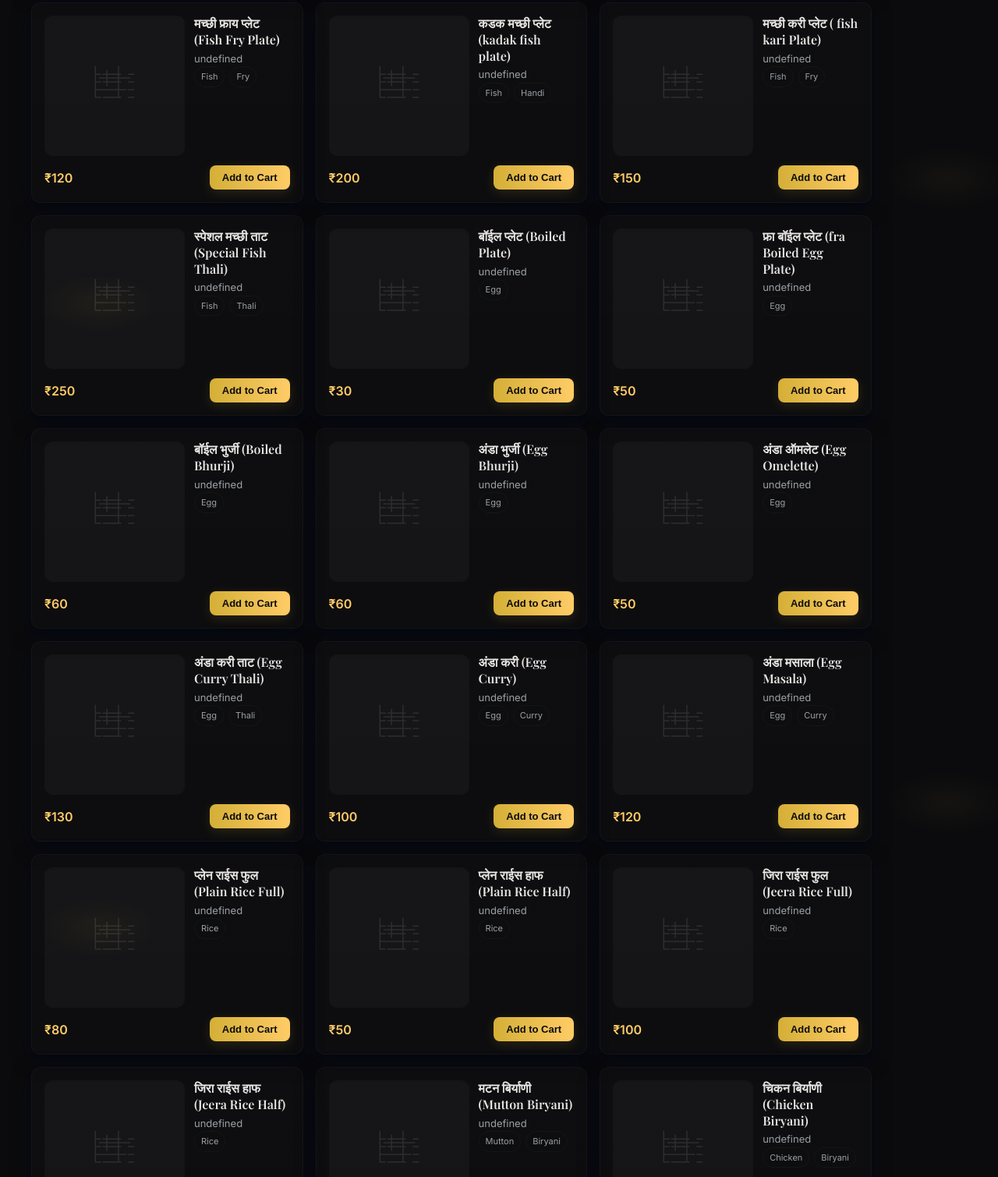
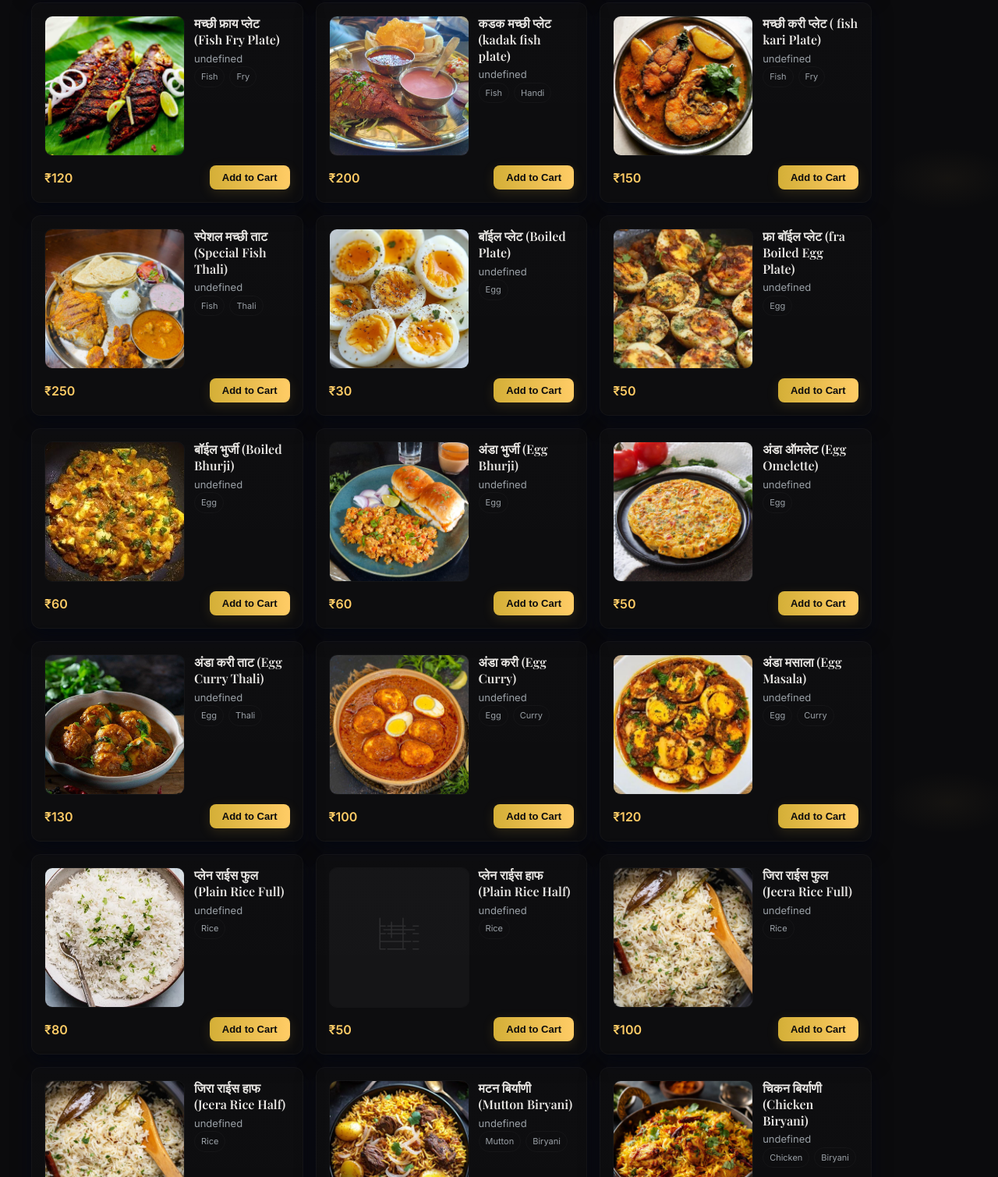
Before and after one commit to MenuSpeak/Hotel-Adhyaksha, a plain HTML site: page index.html in a window 1280 px wide. Shown: the part 1291-2800 px from the top of the page at 78% size. Drawn offline with nearby package versions, Linux system fonts and the light colour scheme.

Commit message:
Update index.html

```diff
--- a/index.html
+++ b/index.html
@@ -957,57 +957,57 @@ body::before {
   <script>
     const data = [
   // Mutton Dishes
-  {"id":801, "cat":"Mutton", "name":"मटन फ्राय (Mutton Fry)", "price":"₹200", "tags":["Mutton","Fry"], "img":"img/mutton-fry.jpg"},
-  {"id":802, "cat":"Mutton", "name":"मटन हांडी फुल (Mutton Handi Full)", "price":"₹800", "tags":["Mutton","Handi"], "img":"img/mutton-handi-half.jpg"},
-  {"id":803, "cat":"Mutton", "name":"मटन हांडी हाफ (Mutton Handi Half)", "price":"₹400", "tags":["Mutton","Handi"], "img":"img/mutton-handi-half.jpg"},
-  {"id":804, "cat":"Mutton", "name":"मटण ताट (Mutton Thali)", "price":"₹250", "tags":["Mutton","Thali"], "img":"img/mutton-thali.jpg"},
+  {"id":801, "cat":"Mutton", "name":"मटन फ्राय (Mutton Fry)", "price":"₹200", "tags":["Mutton","Fry"], "img":"img/mutton-fry.jpeg"},
+  {"id":802, "cat":"Mutton", "name":"मटन हांडी फुल (Mutton Handi Full)", "price":"₹800", "tags":["Mutton","Handi"], "img":"img/mutton-handi-half.jpeg"},
+  {"id":803, "cat":"Mutton", "name":"मटन हांडी हाफ (Mutton Handi Half)", "price":"₹400", "tags":["Mutton","Handi"], "img":"img/mutton-handi-half.jpeg"},
+  {"id":804, "cat":"Mutton", "name":"मटण ताट (Mutton Thali)", "price":"₹250", "tags":["Mutton","Thali"], "img":"img/mutton-thali.jpeg"},
 
   // Chicken Dishes
-  {"id":805, "cat":"Chicken", "name":"चिकन फ्राय (Chicken Fry)", "price":"₹100", "tags":["Chicken","Fry"], "img":"img/chicken-fry.jpg"},
-  {"id":806, "cat":"Chicken", "name":"चिकन हांडी फुल (Chicken Handi Full)", "price":"₹600", "tags":["Chicken","Handi"], "img":"img/chicken-handi-half.jpg"},
-  {"id":807, "cat":"Chicken", "name":"चिकन हांडी हाफ (Chicken Handi Half)", "price":"₹300", "tags":["Chicken","Handi"], "img":"img/chicken-handi-half.jpg"},
-  {"id":808, "cat":"Chicken", "name":"चिकन ताट (Chicken Thali)", "price":"₹200", "tags":["Chicken","Thali"], "img":"img/chicken-thali.jpg"},
+  {"id":805, "cat":"Chicken", "name":"चिकन फ्राय (Chicken Fry)", "price":"₹100", "tags":["Chicken","Fry"], "img":"img/chicken-fry.jpeg"},
+  {"id":806, "cat":"Chicken", "name":"चिकन हांडी फुल (Chicken Handi Full)", "price":"₹600", "tags":["Chicken","Handi"], "img":"img/chicken-handi-half.jpeg"},
+  {"id":807, "cat":"Chicken", "name":"चिकन हांडी हाफ (Chicken Handi Half)", "price":"₹300", "tags":["Chicken","Handi"], "img":"img/chicken-handi-half.jpeg"},
+  {"id":808, "cat":"Chicken", "name":"चिकन ताट (Chicken Thali)", "price":"₹200", "tags":["Chicken","Thali"], "img":"img/chicken-thali.jpeg"},
 
   // Fish Dishes
-  {"id":809, "cat":"Fish", "name":"मच्छी मसाला (Fish Masala)", "price":"₹150", "tags":["Fish","Curry"], "img":"img/fish-masala.jpg"},
-  {"id":810, "cat":"Fish", "name":"मच्छी फ्राय प्लेट (Fish Fry Plate)", "price":"₹120", "tags":["Fish","Fry"], "img":"img/fish-fry.jpg33"},
-  {"id":811, "cat":"Fish", "name":"कडक मच्छी प्लेट (kadak fish plate)", "price":"₹200", "tags":["Fish","Handi"], "img":"img/kadak fish plate.jpg"},
-  {"id":812, "cat":"Fish", "name":"मच्छी करी प्लेट ( fish kari Plate)", "price":"₹150", "tags":["Fish","Fry"], "img":"img/fish kari Plate.jpg"},
-  {"id":813, "cat":"Fish", "name":"स्पेशल मच्छी ताट (Special Fish Thali)", "price":"₹250", "tags":["Fish","Thali"], "img":"img/special-fish-thali.jpg"},
+  {"id":809, "cat":"Fish", "name":"मच्छी मसाला (Fish Masala)", "price":"₹150", "tags":["Fish","Curry"], "img":"img/fish-masala.jpeg"},
+  {"id":810, "cat":"Fish", "name":"मच्छी फ्राय प्लेट (Fish Fry Plate)", "price":"₹120", "tags":["Fish","Fry"], "img":"img/fish-fry.jpeg"},
+  {"id":811, "cat":"Fish", "name":"कडक मच्छी प्लेट (kadak fish plate)", "price":"₹200", "tags":["Fish","Handi"], "img":"img/kadak fish plate.jpeg"},
+  {"id":812, "cat":"Fish", "name":"मच्छी करी प्लेट ( fish kari Plate)", "price":"₹150", "tags":["Fish","Fry"], "img":"img/fish kari Plate.jpeg"},
+  {"id":813, "cat":"Fish", "name":"स्पेशल मच्छी ताट (Special Fish Thali)", "price":"₹250", "tags":["Fish","Thali"], "img":"img/special-fish-thali.jpeg"},
 
   // Egg Specials
-  {"id":814, "cat":"Egg Special", "name":" बॉईल प्लेट (Boiled Plate)", "price":"₹30", "tags":["Egg"], "img":"img/egg-plate.jpg"},
-  {"id":815, "cat":"Egg Special", "name":"फ्रा बॉईल प्लेट (fra Boiled Egg Plate)", "price":"₹50", "tags":["Egg"], "img":"img/fra Boiled Egg Plate.jpg"},
-  {"id":816, "cat":"Egg Special", "name":"बॉईल भुर्जी (Boiled Bhurji)", "price":"₹60", "tags":["Egg"], "img":"img/boiled-bhurji.jpg"},
-  {"id":817, "cat":"Egg Special", "name":"अंडा भुर्जी (Egg Bhurji)", "price":"₹60", "tags":["Egg"], "img":"img/egg-bhurji.jpg"},
-  {"id":818, "cat":"Egg Special", "name":"अंडा ऑमलेट (Egg Omelette)", "price":"₹50", "tags":["Egg"], "img":"img/egg-omelette.jpg"},
-  {"id":819, "cat":"Egg Special", "name":"अंडा करी ताट (Egg Curry Thali)", "price":"₹130", "tags":["Egg","Thali"], "img":"img/egg-curry-thali.jpg"},
-  {"id":820, "cat":"Egg Special", "name":"अंडा करी (Egg Curry)", "price":"₹100", "tags":["Egg","Curry"], "img":"img/egg-curry.jpg"},
-  {"id":821, "cat":"Egg Special", "name":"अंडा मसाला (Egg Masala)", "price":"₹120", "tags":["Egg","Curry"], "img":"img/egg-masala.jpg"},
+  {"id":814, "cat":"Egg Special", "name":" बॉईल प्लेट (Boiled Plate)", "price":"₹30", "tags":["Egg"], "img":"img/egg-plate.jpeg"},
+  {"id":815, "cat":"Egg Special", "name":"फ्रा बॉईल प्लेट (fra Boiled Egg Plate)", "price":"₹50", "tags":["Egg"], "img":"img/fra Boiled Egg Plate.jpeg"},
+  {"id":816, "cat":"Egg Special", "name":"बॉईल भुर्जी (Boiled Bhurji)", "price":"₹60", "tags":["Egg"], "img":"img/boiled-bhurji.jpeg"},
+  {"id":817, "cat":"Egg Special", "name":"अंडा भुर्जी (Egg Bhurji)", "price":"₹60", "tags":["Egg"], "img":"img/egg-bhurji.jpeg"},
+  {"id":818, "cat":"Egg Special", "name":"अंडा ऑमलेट (Egg Omelette)", "price":"₹50", "tags":["Egg"], "img":"img/egg-omelette.jpeg"},
+  {"id":819, "cat":"Egg Special", "name":"अंडा करी ताट (Egg Curry Thali)", "price":"₹130", "tags":["Egg","Thali"], "img":"img/egg-curry-thali.jpeg"},
+  {"id":820, "cat":"Egg Special", "name":"अंडा करी (Egg Curry)", "price":"₹100", "tags":["Egg","Curry"], "img":"img/egg-curry.jpeg"},
+  {"id":821, "cat":"Egg Special", "name":"अंडा मसाला (Egg Masala)", "price":"₹120", "tags":["Egg","Curry"], "img":"img/egg-masala.jpeg"},
 
   // Rice / Biryani
-  {"id":822, "cat":"Rice & Biryani", "name":"प्लेन राईस फुल (Plain Rice Full)", "price":"₹80", "tags":["Rice"], "img":"img/plain-rice-full.jpg"},
-  {"id":823, "cat":"Rice & Biryani", "name":"प्लेन राईस हाफ (Plain Rice Half)", "price":"₹50", "tags":["Rice"], "img":"imgplain-rice-full.jpg"},
-  {"id":824, "cat":"Rice & Biryani", "name":"जिरा राईस फुल (Jeera Rice Full)", "price":"₹100", "tags":["Rice"], "img":"img/jeera-rice-full.jpg"},
-  {"id":825, "cat":"Rice & Biryani", "name":"जिरा राईस हाफ (Jeera Rice Half)", "price":"₹50", "tags":["Rice"], "img":"img/jeera-rice-full.jpg"},
-  {"id":826, "cat":"Rice & Biryani", "name":"मटन बिर्याणी (Mutton Biryani)", "price":"₹220", "tags":["Mutton","Biryani"], "img":"img/mutton-biryani.jpg"},
-  {"id":827, "cat":"Rice & Biryani", "name":"चिकन बिर्याणी (Chicken Biryani)", "price":"₹170", "tags":["Chicken","Biryani"], "img":"img/chicken-biryani.jpg"},
-  {"id":900, "cat":"Rice & Biryani", "name":"अंडा बिर्याणी (egg  Biryani)", "price":"₹140", "tags":["Chicken","Biryani"], "img":"img/egg-biryani.jpg"},
+  {"id":822, "cat":"Rice & Biryani", "name":"प्लेन राईस फुल (Plain Rice Full)", "price":"₹80", "tags":["Rice"], "img":"img/plain-rice-full.jpeg"},
+  {"id":823, "cat":"Rice & Biryani", "name":"प्लेन राईस हाफ (Plain Rice Half)", "price":"₹50", "tags":["Rice"], "img":"imgplain-rice-full.jpeg"},
+  {"id":824, "cat":"Rice & Biryani", "name":"जिरा राईस फुल (Jeera Rice Full)", "price":"₹100", "tags":["Rice"], "img":"img/jeera-rice-full.jpeg"},
+  {"id":825, "cat":"Rice & Biryani", "name":"जिरा राईस हाफ (Jeera Rice Half)", "price":"₹50", "tags":["Rice"], "img":"img/jeera-rice-full.jpeg"},
+  {"id":826, "cat":"Rice & Biryani", "name":"मटन बिर्याणी (Mutton Biryani)", "price":"₹220", "tags":["Mutton","Biryani"], "img":"img/mutton-biryani.jpeg"},
+  {"id":827, "cat":"Rice & Biryani", "name":"चिकन बिर्याणी (Chicken Biryani)", "price":"₹170", "tags":["Chicken","Biryani"], "img":"img/chicken-biryani.jpeg"},
+  {"id":900, "cat":"Rice & Biryani", "name":"अंडा बिर्याणी (egg  Biryani)", "price":"₹140", "tags":["Chicken","Biryani"], "img":"img/egg-biryani.jpeg"},
 
   // Roti
-  {"id":828, "cat":"Breads", "name":"रोटी (Roti)", "price":"₹20", "tags":["Bread"], "img":"img/roti.jpg"},
-  {"id":829, "cat":"Breads", "name":"बटर रोटी (Butter Roti)", "price":"₹25", "tags":["Bread"], "img":"img/butter-roti.jpg"},
-  {"id":830, "cat":"Breads", "name":"चपाती (Chapati)", "price":"₹15", "tags":["Bread"], "img":"img/chapati.jpg"},
-  {"id":831, "cat":"Breads", "name":"बटर चपाती (Butter Chapati)", "price":"₹20", "tags":["Bread"], "img":"img/butter-chapati.jpg"},
-  {"id":832, "cat":"Breads", "name":"भाकरी (Bhakri)", "price":"₹20", "tags":["Bread"], "img":"img/bhakri.jpg"},
-  {"id":833, "cat":"Breads", "name":"चिकन तंदूर फुल (Chicken Tandoor Full)", "price":"₹450", "tags":["Chicken","Tandoor"], "img":"img/chicken-tandoor-full.jpg"},
-  {"id":834, "cat":"Breads", "name":"चिकन तंदूर हाफ (Chicken Tandoor Half)", "price":"₹250", "tags":["Chicken","Tandoor"], "img":"img/chicken-tandoor-full.jpg"},
+  {"id":828, "cat":"Breads", "name":"रोटी (Roti)", "price":"₹20", "tags":["Bread"], "img":"img/roti.jpeg"},
+  {"id":829, "cat":"Breads", "name":"बटर रोटी (Butter Roti)", "price":"₹25", "tags":["Bread"], "img":"img/butter-roti.jpeg"},
+  {"id":830, "cat":"Breads", "name":"चपाती (Chapati)", "price":"₹15", "tags":["Bread"], "img":"img/chapati.jpeg"},
+  {"id":831, "cat":"Breads", "name":"बटर चपाती (Butter Chapati)", "price":"₹20", "tags":["Bread"], "img":"img/butter-chapati.jpeg"},
+  {"id":832, "cat":"Breads", "name":"भाकरी (Bhakri)", "price":"₹20", "tags":["Bread"], "img":"img/bhakri.jpeg"},
+  {"id":833, "cat":"Breads", "name":"चिकन तंदूर फुल (Chicken Tandoor Full)", "price":"₹450", "tags":["Chicken","Tandoor"], "img":"img/chicken-tandoor-full.jpeg"},
+  {"id":834, "cat":"Breads", "name":"चिकन तंदूर हाफ (Chicken Tandoor Half)", "price":"₹250", "tags":["Chicken","Tandoor"], "img":"img/chicken-tandoor-full.jpeg"},
 
   // Starters & Salad
-  {"id":835, "cat":"Starters", "name":"मसाला पापड (Masala Papad)", "price":"₹20", "tags":["Starter","Papad"], "img":"img/masala-papad.jpg"},
-  {"id":836, "cat":"Starters", "name":"फ्राय पापड (Fry Papad)", "price":"₹15", "tags":["Starter","Papad"], "img":"img/fry-papad.jpg"},
-  {"id":837, "cat":"Starters", "name":"टोस्ट पापड (Toast Papad)", "price":"₹10", "tags":["Starter","Papad"], "img":"img/toast-papad.jpg"},
-  {"id":838, "cat":"Salad", "name":"ग्रीन सलाद (Green Salad)", "price":"₹30", "tags":["Salad"], "img":"img/green-salad.jpg"},
+  {"id":835, "cat":"Starters", "name":"मसाला पापड (Masala Papad)", "price":"₹20", "tags":["Starter","Papad"], "img":"img/masala-papad.jpeg"},
+  {"id":836, "cat":"Starters", "name":"फ्राय पापड (Fry Papad)", "price":"₹15", "tags":["Starter","Papad"], "img":"img/fry-papad.jpeg"},
+  {"id":837, "cat":"Starters", "name":"टोस्ट पापड (Toast Papad)", "price":"₹10", "tags":["Starter","Papad"], "img":"img/toast-papad.jpeg"},
+  {"id":838, "cat":"Salad", "name":"ग्रीन सलाद (Green Salad)", "price":"₹30", "tags":["Salad"], "img":"img/green-salad.jpeg"},
 
   //veg
   {"id": 38, "cat": "Veg", "name": "Dal Fry / दाल फ्राय", "price": "₹100", "tags": ["Dal"], "img": "img/dal-fry.jpeg"},
```
